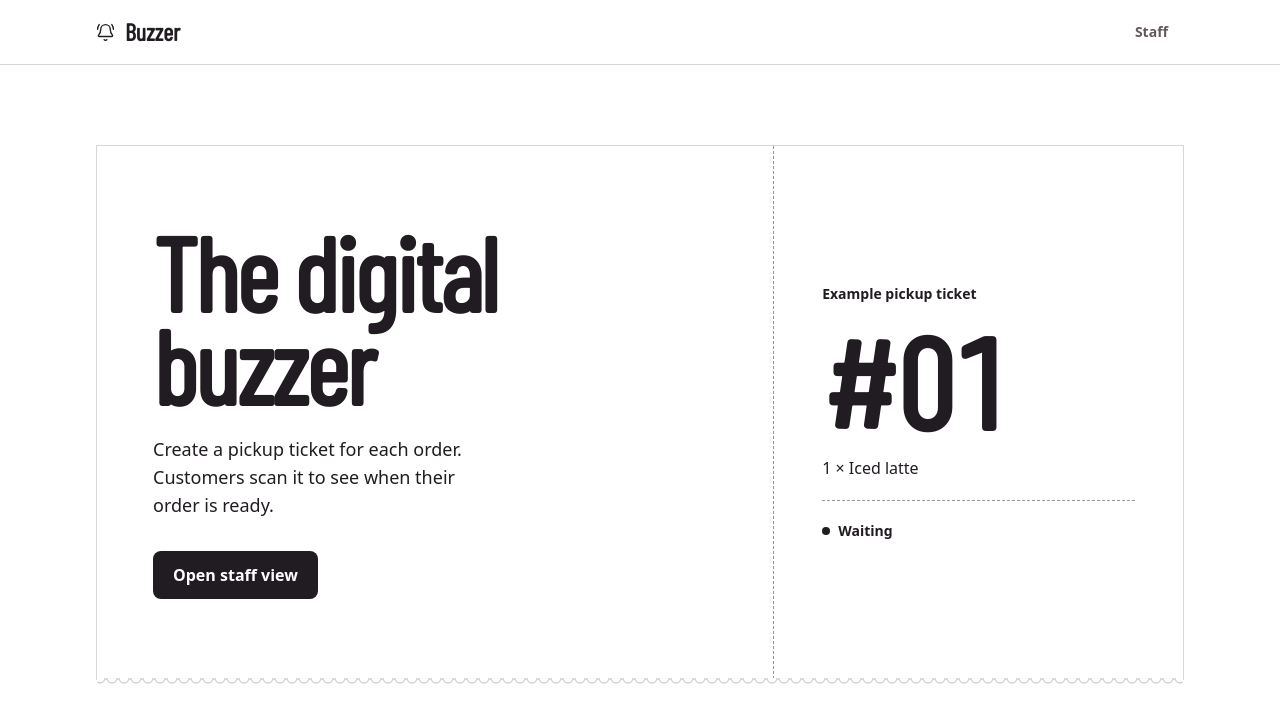
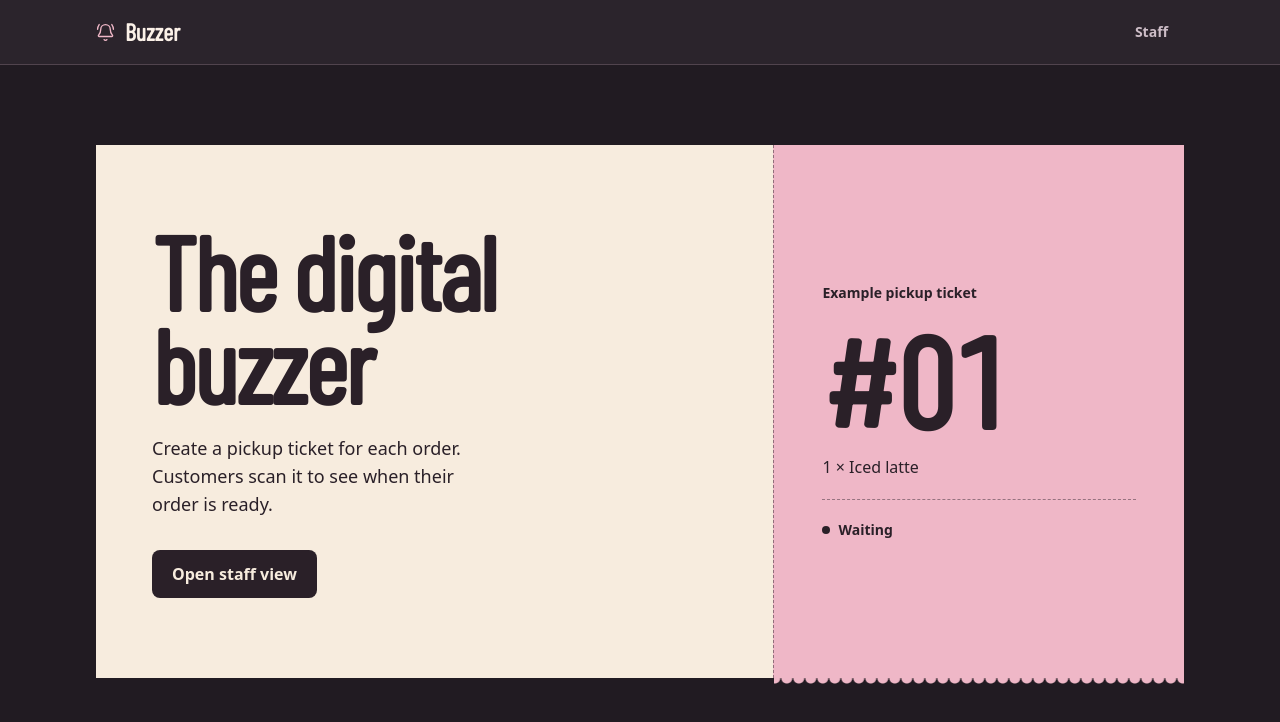
Before and after one commit to davidxx22/buzzer, a Next.js app: page / in a window 1280 px wide. Shown: the top 722 px of the page. Built offline with nearby package versions, Linux system fonts and the light colour scheme.

Commit message:
Restore the printed pickup ticket design

```diff
--- a/src/app/globals.css
+++ b/src/app/globals.css
@@ -1,20 +1,28 @@
 @import "tailwindcss";
 
 :root {
-  color-scheme: light;
-  --background: #ffffff;
-  --foreground: #211b22;
-  --card: #ffffff;
-  --muted: #f3f2f3;
-  --muted-foreground: #625960;
-  --border: #d9d4d8;
-  --primary: #211b22;
-  --primary-hover: #40343e;
-  --primary-foreground: #ffffff;
-  --ring: #51444e;
-  --waiting-ink: #745426;
-  --pickup-alert: #276447;
-  --danger: #972e36;
+  color-scheme: dark;
+  --background: #211b22;
+  --foreground: #fbf1e8;
+  --card: #2b242c;
+  --muted: #40343e;
+  --muted-foreground: #cdbdc7;
+  --border: #51444e;
+  --primary: #efb7c7;
+  --primary-hover: #f8ced9;
+  --primary-foreground: #281d26;
+  --ring: #f3c6d4;
+  --waiting-surface: #50313e;
+  --waiting-ink: #ffdae4;
+  --ready-surface: #233e30;
+  --ready-ink: #bfebd0;
+  --danger: #ffd4cf;
+  --danger-surface: #552f34;
+  --paper-cream: #f7ecde;
+  --paper-pink: #efb7c7;
+  --paper-green: #276447;
+  --paper-collected: #dfd4c9;
+  --paper-ink: #2a2028;
 }
 
 @theme inline {
@@ -30,23 +38,43 @@
   --color-primary-hover: var(--primary-hover);
   --color-primary-foreground: var(--primary-foreground);
   --color-ring: var(--ring);
+  --color-waiting-surface: var(--waiting-surface);
   --color-waiting-ink: var(--waiting-ink);
-  --color-pickup-alert: var(--pickup-alert);
+  --color-ready-surface: var(--ready-surface);
+  --color-ready-ink: var(--ready-ink);
   --color-danger: var(--danger);
+  --color-danger-surface: var(--danger-surface);
+  --color-paper-cream: var(--paper-cream);
+  --color-paper-ink: var(--paper-ink);
 }
 
 @layer components {
-  .ticket-edge {
+  .ticket-paper {
     position: relative;
-    border: 1px solid var(--border);
-    background: var(--card);
+    background: var(--paper, var(--paper-cream));
+    color: var(--paper-ink);
+    color-scheme: light;
+  }
+
+  .ticket-paper[data-tone="waiting"] {
+    --paper: var(--paper-pink);
+  }
+
+  .ticket-paper[data-tone="ready"] {
+    --paper: var(--paper-green);
+    color: var(--foreground);
+    color-scheme: dark;
+  }
+
+  .ticket-paper[data-tone="collected"] {
+    --paper: var(--paper-collected);
   }
 
   .ticket-edge::after {
     position: absolute;
-    inset: calc(100% - 1px) 0 auto;
+    inset: 100% 0 auto;
     height: 0.375rem;
-    background: radial-gradient(circle at center top, var(--card) 0.25rem, var(--border) 0.28rem 0.33rem, transparent 0.375rem)
+    background: radial-gradient(circle at center top, var(--paper, var(--paper-cream)) 0.3125rem, transparent 0.375rem)
       center top / 0.75rem 0.375rem repeat-x;
     content: "";
     pointer-events: none;
@@ -63,32 +91,29 @@
     inset-block-start: -0.5rem;
     width: 0.5rem;
     height: 1rem;
-    border: 1px solid var(--border);
     background: var(--background);
     content: "";
     pointer-events: none;
   }
 
   .ticket-seam::before {
-    inset-inline-start: -1px;
-    border-inline-start: 0;
+    inset-inline-start: 0;
     border-radius: 0 1rem 1rem 0;
   }
 
   .ticket-seam::after {
-    inset-inline-end: -1px;
-    border-inline-end: 0;
+    inset-inline-end: 0;
     border-radius: 1rem 0 0 1rem;
   }
 
   .landing-stub {
-    border-top: 1px dashed color-mix(in srgb, var(--foreground) 48%, transparent);
+    border-top: 1px dashed color-mix(in srgb, var(--paper-ink) 48%, transparent);
   }
 
   @media (min-width: 48rem) {
     .landing-stub {
       border-top: 0;
-      border-inline-start: 1px dashed color-mix(in srgb, var(--foreground) 48%, transparent);
+      border-inline-start: 1px dashed color-mix(in srgb, var(--paper-ink) 48%, transparent);
     }
   }
 }
--- a/src/app/page.tsx
+++ b/src/app/page.tsx
@@ -4,24 +4,24 @@ import { Button } from "@/components/ui/button";
 export default function HomePage() {
   return (
     <div className="mx-auto max-w-6xl px-4 pt-8 pb-12 sm:px-8 sm:pt-16 md:pt-20">
-      <section className="ticket-edge grid md:grid-cols-[minmax(0,1.65fr)_minmax(0,1fr)]" aria-labelledby="home-heading">
-        <div className="px-6 py-10 sm:px-10 sm:py-12 md:px-14 md:py-20">
+      <section className="grid md:grid-cols-[minmax(0,1.65fr)_minmax(0,1fr)]" aria-labelledby="home-heading">
+        <div className="ticket-paper relative px-6 py-10 sm:px-10 sm:py-12 md:px-14 md:py-20">
           <h1 id="home-heading" className="max-w-[11ch] font-display text-6xl leading-[0.89] font-semibold tracking-tight sm:text-7xl lg:text-[6.5rem]">
             The digital buzzer
           </h1>
           <p className="mt-6 max-w-[32ch] text-base leading-6 sm:text-lg sm:leading-7">
             Create a pickup ticket for each order. Customers scan it to see when their order is ready.
           </p>
-          <Button asChild size="large" className="mt-8">
+          <Button asChild size="large" className="mt-8 bg-paper-ink text-paper-cream outline-[#772c49] hover:bg-[#513745]">
             <Link href="/staff">Open staff view</Link>
           </Button>
         </div>
 
-        <figure className="landing-stub flex flex-col justify-center px-6 py-8 sm:px-10 md:px-12">
+        <figure className="ticket-paper ticket-edge landing-stub flex flex-col justify-center px-6 py-8 sm:px-10 md:px-12" data-tone="waiting">
           <figcaption className="text-sm font-semibold">Example pickup ticket</figcaption>
           <p className="mt-3 font-display text-7xl leading-none font-semibold tabular-nums sm:text-8xl lg:text-[8rem]">#01</p>
           <p className="mt-3 text-base">1 × Iced latte</p>
-          <div className="mt-5 border-t border-dashed border-foreground/45 pt-4">
+          <div className="mt-5 border-t border-dashed border-paper-ink/45 pt-4">
             <p className="inline-flex items-center gap-2 text-sm font-semibold">
               <span className="size-2 rounded-full bg-current" aria-hidden="true" />
               Waiting
--- a/src/components/ui/badge.tsx
+++ b/src/components/ui/badge.tsx
@@ -2,12 +2,12 @@ import { cva, type VariantProps } from "class-variance-authority";
 import type { ComponentProps } from "react";
 import { cn } from "@/lib/utils";
 
-const badgeVariants = cva("inline-flex w-fit items-center gap-1.5 rounded-md border border-border px-2.5 py-1 text-sm font-semibold", {
+const badgeVariants = cva("inline-flex w-fit items-center gap-1.5 rounded-md px-2.5 py-1 text-sm font-semibold", {
   variants: {
     variant: {
-      waiting: "text-waiting-ink",
-      ready: "text-pickup-alert",
-      collected: "text-muted-foreground",
+      waiting: "bg-waiting-surface text-waiting-ink",
+      ready: "bg-ready-surface text-ready-ink",
+      collected: "bg-muted text-muted-foreground",
     },
   },
   defaultVariants: { variant: "collected" },
--- a/src/features/queue/order-form.tsx
+++ b/src/features/queue/order-form.tsx
@@ -77,7 +77,7 @@ export function OrderForm({ busy, error, onCreate }: {
         <span>Notes <span className="font-normal text-muted-foreground">(optional)</span></span>
         <textarea className={`${fieldClass} resize-y py-2.5`} rows={2} maxLength={orderLimits.notes} value={notes} disabled={busy} onChange={(event) => setNotes(event.target.value)} />
       </label>
-      {(validationError || error) && <p role="alert" className="rounded-lg border border-border p-3 text-sm text-danger">{validationError || error}</p>}
+      {(validationError || error) && <p role="alert" className="rounded-lg bg-danger-surface p-3 text-sm text-danger">{validationError || error}</p>}
       <div className="flex justify-end">
         <Button type="submit" disabled={busy}>{busy ? "Creating…" : "Create order"}</Button>
       </div>
--- a/src/features/queue/queue-feedback.tsx
+++ b/src/features/queue/queue-feedback.tsx
@@ -4,7 +4,7 @@ import { Button } from "@/components/ui/button";
 export function QueueError({ onRetry }: { onRetry: () => void }) {
   return (
     <div className="space-y-4">
-      <div role="alert" className="flex items-start gap-3 rounded-lg border border-border p-4 text-danger">
+      <div role="alert" className="flex items-start gap-3 rounded-lg bg-danger-surface p-4 text-danger">
         <CircleAlert className="mt-0.5 size-5 shrink-0" aria-hidden="true" />
         <div>
           <p className="font-semibold">The demo queue couldn’t load.</p>
--- a/src/features/queue/staff-queue.tsx
+++ b/src/features/queue/staff-queue.tsx
@@ -105,7 +105,7 @@ export function StaffQueue() {
               </Button>
             </div>
             <p role="status" aria-atomic="true" className="sr-only">{announcement}</p>
-            {error && <p role="alert" className="m-4 rounded-lg border border-border p-3 text-sm font-medium text-danger">{error}</p>}
+            {error && <p role="alert" className="m-4 rounded-lg bg-danger-surface p-3 text-sm font-medium text-danger">{error}</p>}
 
             {visibleTickets.length ? (
               <ul aria-label={view === "active" ? "Active orders" : "Collected orders"} className="grid gap-2 px-3 pb-3 sm:px-4 sm:pb-4">
@@ -114,7 +114,7 @@ export function StaffQueue() {
                   const action = ticket.status === "waiting" ? "Mark ready" : "Mark collected";
                   return (
                     <li key={ticket.id} className="grid grid-cols-[4.5rem_minmax(0,1fr)] overflow-hidden rounded-lg border border-border bg-background md:grid-cols-[5.5rem_minmax(0,1fr)_auto] md:items-center">
-                      <div className="row-span-2 grid content-center self-stretch border-r border-dashed border-current/40 px-2 py-3 text-center md:row-span-1">
+                      <div className="ticket-paper row-span-2 grid content-center self-stretch border-r border-dashed border-current/40 px-2 py-3 text-center md:row-span-1" data-tone={ticket.status}>
                         <span className="font-display text-3xl leading-none font-semibold tabular-nums [overflow-wrap:anywhere] md:text-4xl">{label}</span>
                       </div>
                       <div className="min-w-0 px-3 pt-3 md:px-4 md:pb-3">
```
Also changed, not shown: src/features/queue/pickup-ticket.tsx (+7 -7 lines), 1 other file (tests, documents, lock files or other folders).
